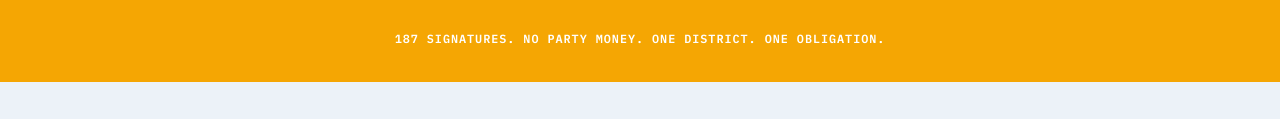
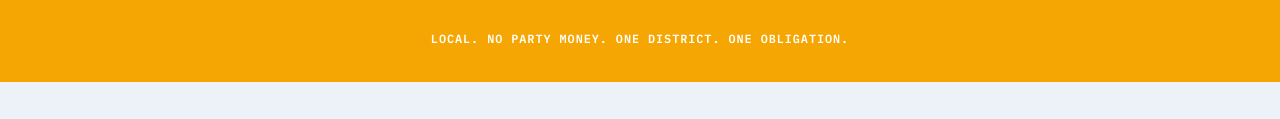
Before and after one commit to grcwarlock/jason4montana.github.io, a plain HTML site: page index.html in a window 1280 px wide. Shown: the part 1980-2099 px from the top of the page. Drawn offline with Linux system fonts and the light colour scheme.

Commit message:
Update message in accent band section

```diff
--- a/index.html
+++ b/index.html
@@ -80,7 +80,7 @@
 </div>
 
 <div class="accent-band">
-  <p>187 signatures. No party money. One district. One obligation.</p>
+  <p>Local. No party money. One district. One obligation.</p>
 </div>
 
 <div class="news-band">
```
